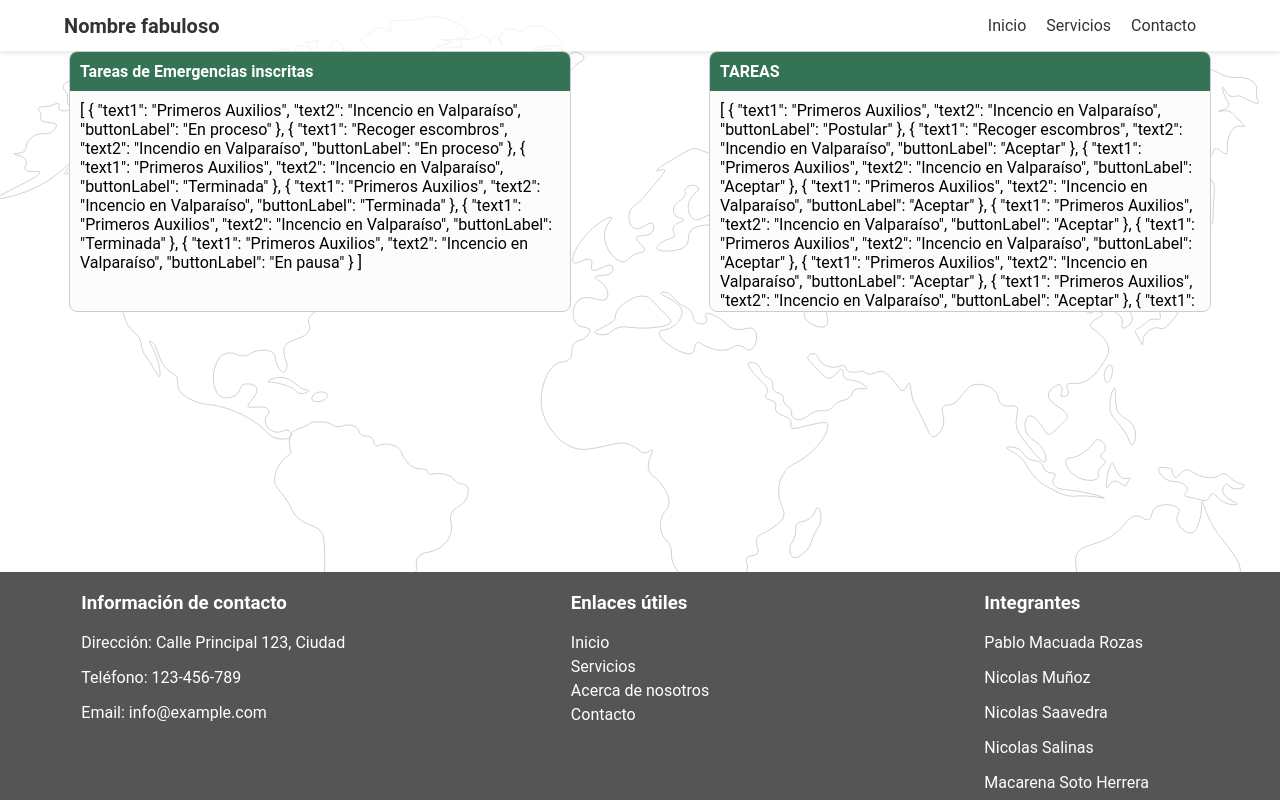
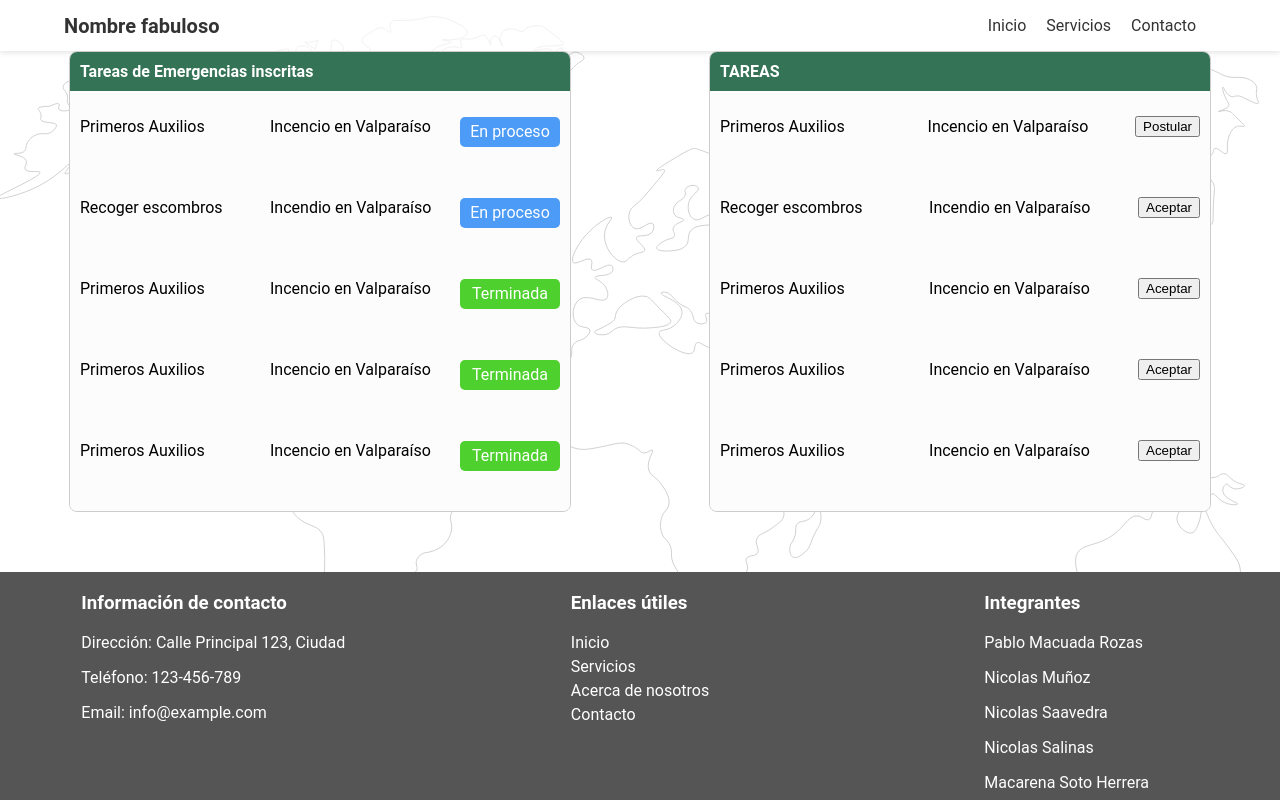
Before and after one commit to NicolasSalinasR/lab1-dba-grupo-4, a Nuxt app in the folder frontend/: page /voluntario in a window 1280 px wide. Built offline with nearby package versions, Linux system fonts and the light colour scheme.

Commit message:
Arreglos globales

```diff
--- a/frontend/components/ListCard.vue
+++ b/frontend/components/ListCard.vue
@@ -6,7 +6,13 @@
             {{ title1 }}
           </div>
           <div class="card-body" style="max-height: 400px; overflow: auto;">
-            {{ description1 }}
+            <div v-for="(item, index) in description1" :key="index" class="item-container">
+                <p>{{ item.text1 }}</p>
+                <p>{{ item.text2 }}</p>
+                <div :style="{ backgroundColor: getButtonColor(item.buttonLabel) }" class="color-rectangle">
+                    <span>{{ item.buttonLabel }}</span>
+                </div>
+            </div>
           </div>
         </div>
       </div>
@@ -15,8 +21,12 @@
           <div class="card-header">
             {{ title2 }}
           </div>
-          <div class="card-body" style="max-height: 200px; overflow: auto;">
-            {{ description2 }}
+          <div class="card-body" style="max-height: 400px; overflow: auto;">
+            <div v-for="(item, index) in description2" :key="index" class="item-container">
+                <p>{{ item.text1 }}</p>
+                <p>{{ item.text2 }}</p>
+                <button>{{ item.buttonLabel }}</button>
+            </div>
           </div>
         </div>
       </div>
@@ -31,7 +41,7 @@
         required: true
       },
       description1:{
-        type: String,
+        type: Array,
         required:true
       },
       title2:{
@@ -42,7 +52,18 @@
         type: String,
         required:true
       }
-    }
+    },
+    methods:{
+        getButtonColor(buttonLabel) {
+      // Lógica para determinar el color basado en el texto del botón
+      if (buttonLabel === 'En proceso') {
+        return '#4b9bf7'; // Color verde si el botón dice "Aceptar"
+      } else if (buttonLabel === 'Terminada') {
+        return '#4ed12e'; // Color rojo si el botón dice "Rechazar"
+      } else {
+        return '#d5e388'; // Otro color por defecto
+      }
+    }}
   };
   </script>
 
@@ -73,11 +94,39 @@
     background-color: #347355;
     padding: 10px;
     font-weight: bold;
-    color:#FFFFFF
+    color:#ffffff
   }
 
   .card-body {
     padding: 10px;
     background-color: #fcfcfc;
   }
+  .item-container {
+  display: flex;
+  align-items: center; /* Centra verticalmente el contenido */
+  margin-bottom: 30px; /* Espacio separador entre cada iteración */
+}
+
+.item-container p {
+  flex: 1; /* El texto ocupará todo el espacio restante */
+  margin-right: 10px; /* Añade un poco de espacio entre el texto y el botón */
+}
+
+/* .item-container button {
+   Estilos para el botón
+} */
+
+.color-rectangle {
+  width: 100px; /* Ancho del rectángulo */
+  height: 30px; /* Altura del rectángulo */
+  border-radius: 5px; /* Bordes redondeados */
+  margin-top: 10px; /* Margen superior */
+  display: flex; /* Hace que el contenido se centre verticalmente */
+  align-items: center; /* Centra verticalmente el contenido */
+  justify-content: center; /* Centra horizontalmente el contenido */
+}
+
+.color-rectangle span {
+  color: white; /* Color del texto */
+}
   </style>
--- a/frontend/pages/index.vue
+++ b/frontend/pages/index.vue
@@ -23,7 +23,7 @@
           <div class="rectangle">
             <p class="app-name">{{ appName }}</p>
           </div>
-          <div class="card">
+          <div class="rectangle2">
             <div class="content">
               <p>{{ texto }}</p>
             </div>
@@ -44,8 +44,8 @@
 export default {
   data() {
     return {
-      appName: "Nombre de la app",
-      texto: "asdfgJKLasdfghjkasdfghjksdfghjmk,lfghñ"
+      appName: "Nombre Fabuloso",
+      texto: "¡Únete a la fuerza del voluntariado en emergencias! Nuestra plataforma te conecta con oportunidades para marcar la diferencia cuando más se necesita. Coordinar esfuerzos, asignar tareas y mantener el progreso bajo control: todo en un solo lugar. ¡Haz tu parte y ayuda a construir un mundo más resiliente hoy mismo!"
     };
   }
 };
@@ -164,7 +164,7 @@ form button:hover {
 }
 
 .rectangle2 {
-  background-color: #347355;
+  background-color: #FFFFFF;
   padding: 20px;
   border-radius: 5px;
   display: flex;
@@ -213,6 +213,7 @@ form button:hover {
 
 .content {
   padding: 20px;
+  color:black;
 }
 
 p {
--- a/frontend/pages/register.vue
+++ b/frontend/pages/register.vue
@@ -59,19 +59,23 @@ export default {
             }, 4000);
 
         },
-        async login() {
+        async registrarUsuario() {
             try {
-                const res = await this.$axios.post('http://localhost:3000/api/auth/login', {
-                    email: this.email,
-                    password: this.password
+                const response = await axios.post('http://localhost:3000/api/registro', {
+                nombre: this.nombre,
+                zonaVivienda: this.zonaVivienda,
+                numDocumento: this.numDocumento,
+                email: this.email,
+                password: this.password
                 });
-                console.log(res.data);
-                this.$router.push('/dashboard');
+                console.log(response.data);
+                // Aquí podrías redirigir al usuario a otra página o mostrar un mensaje de éxito
             } catch (error) {
-                console.log(error);
+                console.error('Error al registrar el usuario:', error);
+                // Aquí podrías mostrar un mensaje de error al usuario
+            }
             }
         }
-    }
 
 };
 
```
